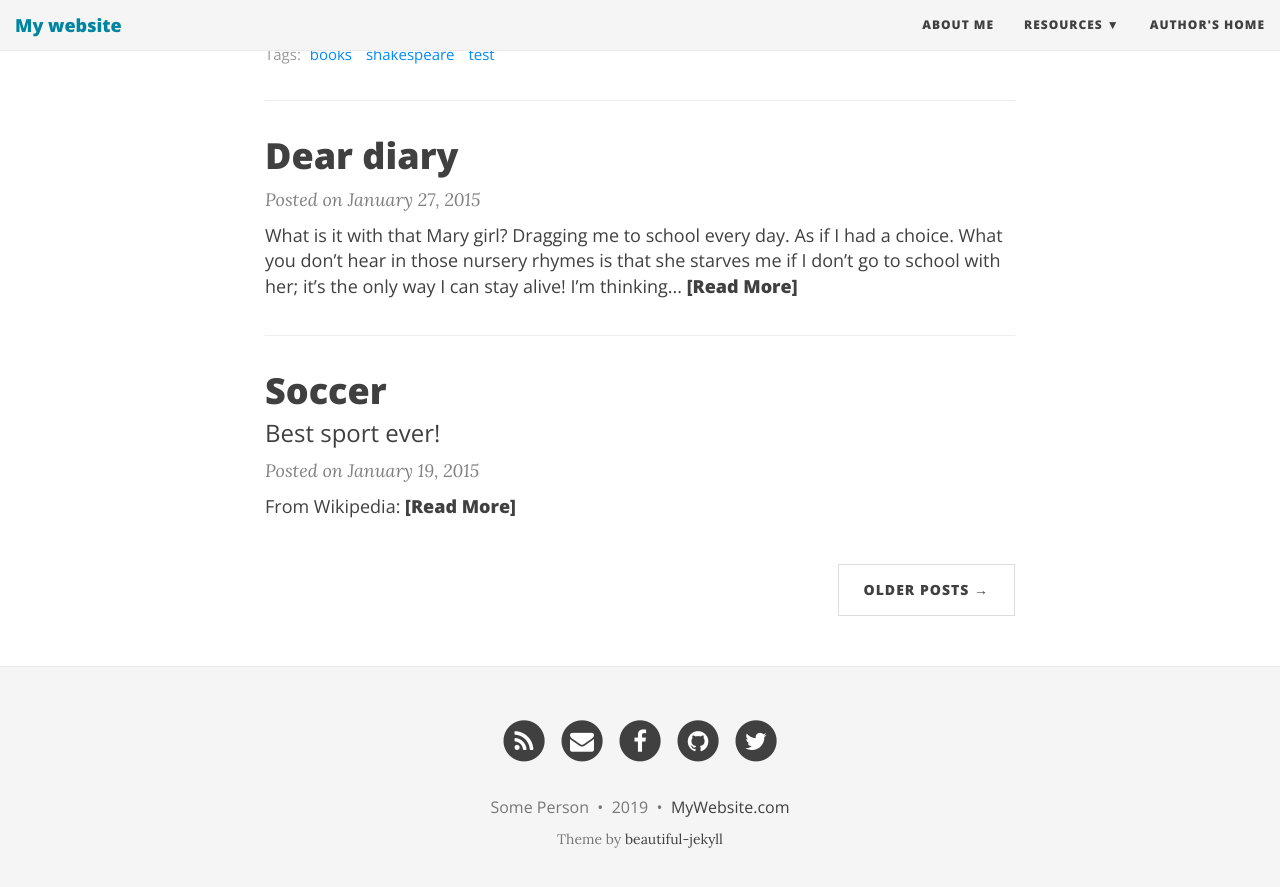
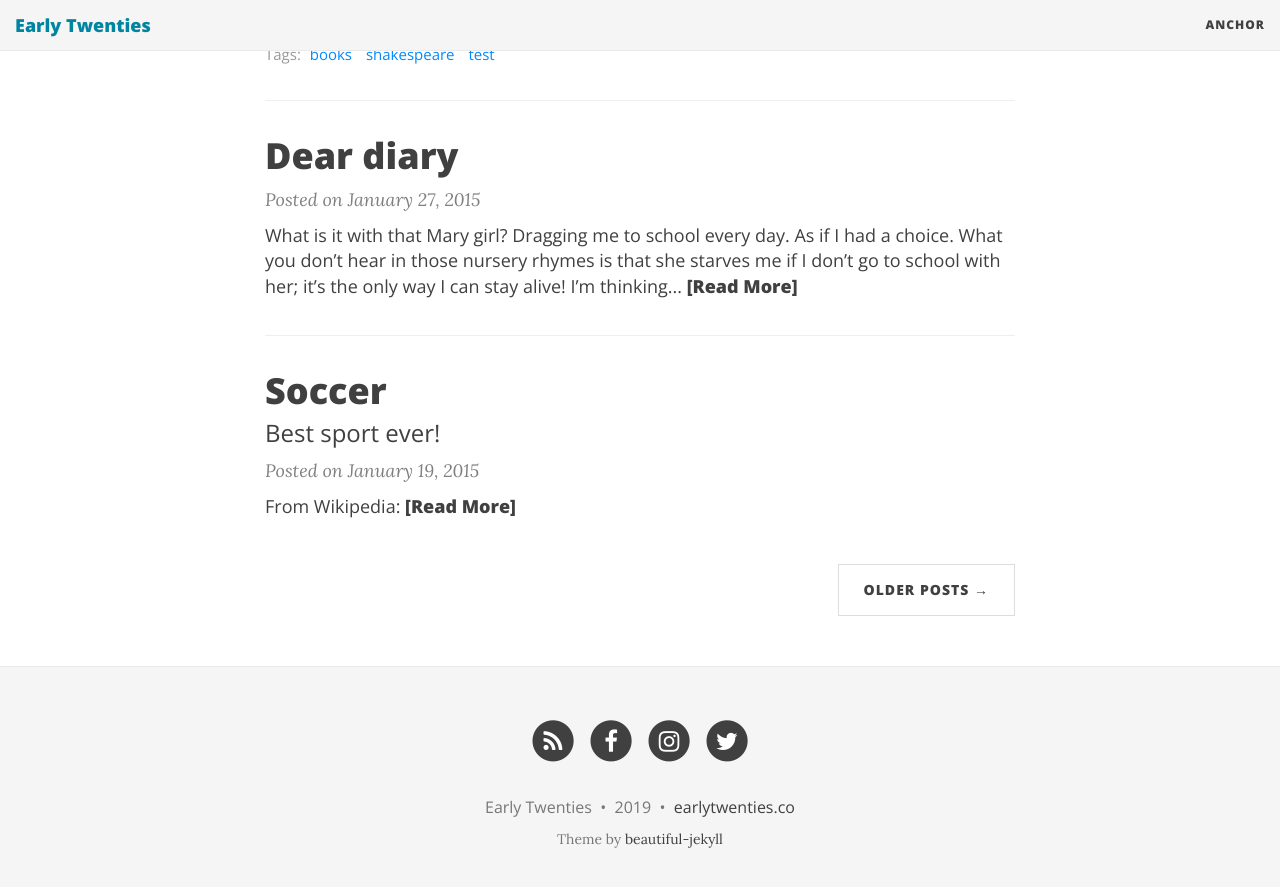
Before and after one commit to Zephrys/zephrys.github.io, a Jekyll site: the page built from index.html, in a window 1280 px wide and 900 px high, scrolled down 1134 px. Shown: the top 887 px of the window. Built offline with Jekyll 4.4.1, drawn with Linux system fonts in a browser that asks for light colours; nearby versions of some CDN libraries; the list of posts is cut into pages by our own code.

Commit message:
config fix

```diff
--- a/_config.yml
+++ b/_config.yml
@@ -4,35 +4,30 @@
 # baseurl is the website's URL without the hostname
 
 # If you are building a simple GitHub user page (https://username.github.io) then use these settings:
-url: "https://username.github.io"
-baseurl: ""
+# url: "https://username.github.io"
+# baseurl: ""
 
 # If you are building a GitHub project page then use these settings:
-#url: "http://username.github.io/projectname"
-#baseurl: "/projectname"
+url: "http://h4ck3rk3y.github.io/earlytwenties"
+#baseurl: "/earlytwenties"
 
 # Of course don't forget to change the username and projectname to YOUR username and project
 
 # Name of website
-title: My website
+title: Early Twenties
 
 # Short description of your site
-description: A virtual proof that name is awesome!
+description: Three guys and their guests talking about life
 
 # --- Navigation bar options --- #
 
 # List of links in the navigation bar
 navbar-links:
-  About Me: "aboutme"
-  Resources:
-    - Beautiful Jekyll: "http://deanattali.com/beautiful-jekyll/"
-    - Learn markdown: "http://www.markdowntutorial.com/"
-    - GitHub Pages: "https://pages.github.com/"
-  Author's home: "http://deanattali.com"
+  Anchor : "https://anchor.fm/earlytwenties"
 
 # Image to show in the navigation bar - image must be a square (width = height)
 # Remove this parameter if you don't want an image in the navbar
-avatar: "/img/avatar-icon.png"
+avatar: "/img/earlytwenties.jpg"
 
 # If you want to have an image logo in the top-left corner instead of the title text,
 # then specify the following parameter
@@ -64,7 +59,7 @@ footer-link-col: "#404040"
 # Change all these values or delete the ones you don't want.
 # Important: you must keep the "name" parameter, everything else you can remove
 author:
-  name: Some Person
+  name: Early Twenties
 
 # Select your active Social Network Links.
 # Uncomment the links you want to show in the footer and add your information to each link.
@@ -72,10 +67,9 @@ author:
 # If you want to add a new link that isn't here, you'll need to also edit the file _data/SocialNetworks.yml
 social-network-links:
   rss: true
-  email: "someone@example.com"
-  facebook: daattali
-  github: daattali
-  twitter: daattali
+  facebook: earlytwenties
+  instagram: earlytwenties
+  twitter: earlytwenties
 #  reddit: yourname
 #  google-plus: +DeanAttali
 #  linkedin: daattali
@@ -99,7 +93,7 @@ share-links-active:
 
 # How to display the link to the website in the footer
 # Remove this if you don't want a link in the footer
-url-pretty: "MyWebsite.com"  # eg. "deanattali.com/beautiful-jekyll"
+url-pretty: "earlytwenties.co"  # eg. "deanattali.com/beautiful-jekyll"
 
 # --- Web Statistics Section --- #
 
```
